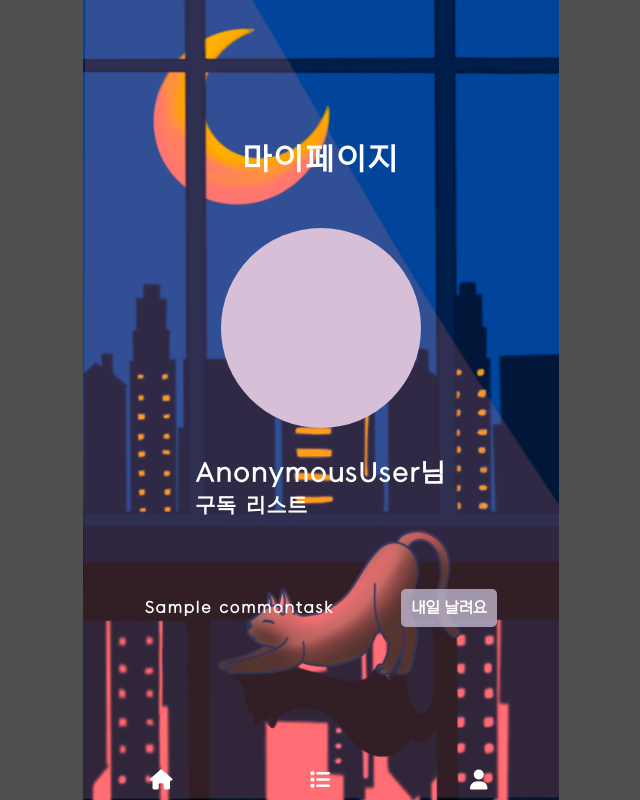
After one commit to Tedhoon/LittleAchievement, a Django app: template LittleAchievement/account/templates/mypage.html in a window 1280 px wide. The commit adds this page. Shown: the whole page, without its empty margins (319-959 px from the left). Run offline with Django 3.2, Linux system fonts and the light colour scheme; the template is opened without the code that fills it: values that come from a table or form of the project are taken from there, others are empty; tables that the repository leaves empty hold one stand-in row (values such as "Sample post"); parts of the project's set-up code (start-up, migrations or seed data) failed here and were passed over; some libraries are stand-ins or nearby versions.

Commit message:
[mdf] 비 로그인시 리스트 들어가는 부분 에러 수정, mypage대략적인 가이드 라인 잡아놓았음

```diff
--- a/LittleAchievement/account/custommiddle.py
+++ b/LittleAchievement/account/custommiddle.py
@@ -12,36 +12,37 @@ class ChangeCheckingMiddleware:
     def __call__(self, request):
 
         active_user = request.user
+        try:
+            if str(active_user) != "AnonymousUser":
 
-        if str(active_user) != "AnonymousUser":
+                temp_date =date.today()
+                # view 호출되기 전
+                # print("뷰가 호출되기전")
 
-            temp_date =date.today()
-            # view 호출되기 전
-            # print("뷰가 호출되기전")
+                if not DayLog.objects.filter(user = active_user, date = temp_date).exists(): #만약에 DayLog가 없다는것은 오늘 처음 접속
 
-            if not DayLog.objects.filter(user = active_user, date = temp_date).exists(): #만약에 DayLog가 없다는것은 오늘 처음 접속
+                    DayLog.objects.create(user = active_user, date = temp_date) #날짜가 바뀌면 오늘의 로그를 만들어주고
 
-                DayLog.objects.create(user = active_user, date = temp_date) #날짜가 바뀌면 오늘의 로그를 만들어주고
+                    task_list = [i.name for i in CommonTask.objects.filter(maker = User.objects.get(username="jang") ).order_by('?')[0:4]] #랜덤으로 섞어서 4개의 공통 mission을 가져온다.
+                    print(task_list)
+                    change_task_list = MyTask.objects.filter(user=active_user) #기존의 TaskList를 들고와서 하루가 지났으니 is_checked를 업데이트 해주도록 하자
+                    for one_task in change_task_list:  #하나하나 돌면서 update를 해주는데
 
-                task_list = [i.name for i in CommonTask.objects.filter(maker = User.objects.get(username="jang") ).order_by('?')[0:4]] #랜덤으로 섞어서 4개의 공통 mission을 가져온다.
-                print(task_list)
-                change_task_list = MyTask.objects.filter(user=active_user) #기존의 TaskList를 들고와서 하루가 지났으니 is_checked를 업데이트 해주도록 하자
-                for one_task in change_task_list:  #하나하나 돌면서 update를 해주는데
+                        #만약 요일이 지났으면 지워줘야한다.
+                        if (date.today()-one_task.created).days >= one_task.task.period:   #날짜간의 차이를 계산해서 만약 기간이 지났ㅇ면 삭제해주도록 하자.
+                            print("요일을 다채웠으므로 삭제됩니다!",one_task)
+                            one_task.delete()
 
-                    #만약 요일이 지났으면 지워줘야한다.
-                    if (date.today()-one_task.created).days >= one_task.task.period:   #날짜간의 차이를 계산해서 만약 기간이 지났ㅇ면 삭제해주도록 하자.
-                        print("요일을 다채웠으므로 삭제됩니다!",one_task)
-                        one_task.delete()
+                        else:
+                            if one_task.task.maker.is_superuser: #만약 작성자가 운영자라면
+                                one_task.task = CommonTask.objects.get(name = task_list.pop()) #random으로 섞은 mission을 하나씩 업데이트 해주고 save
+                            one_task.is_checked = False      #그리고 checked 는 초기화해주자.
+                            one_task.save()
+                            print("변경된 one_task",one_task)
 
-                    else:
-                        if one_task.task.maker.is_superuser: #만약 작성자가 운영자라면
-                            one_task.task = CommonTask.objects.get(name = task_list.pop()) #random으로 섞은 mission을 하나씩 업데이트 해주고 save
-                        one_task.is_checked = False      #그리고 checked 는 초기화해주자.
-                        one_task.save()
-                        print("변경된 one_task",one_task)
-
-                print("=====checking status change complete...!=====")
-
+                    print("=====checking status change complete...!=====")
+        except:
+            pass
         response = self.get_response(request)
 
         # view 호출 된 후
--- /dev/null
+++ b/LittleAchievement/account/static/css/mypage.css
@@ -0,0 +1,69 @@
+
+.bg_img{
+    display:none;
+}
+
+.mypage_title{
+    color:white;
+    font-size:3.0rem;
+    letter-spacing: 3px;
+    margin-top:-5rem;
+    margin-bottom:5rem;
+}
+
+.mypage_circle{
+    background-color: thistle;
+    width:20rem;
+    height:20rem;
+    border-radius: 50%;
+}
+.mypage_username{
+    color:white;
+    font-size:2rem;
+    line-height: 1.5;
+}
+.mypage_username > span{
+    font-weight: 800;
+    font-size:2.5rem;
+    display: block;
+
+}
+.mytask_list{
+    color:White;
+    font-weight: bold;
+    margin-top:3rem;
+    margin-bottom:-3rem;
+      padding:0 3rem;
+
+    width:56.5vh;
+}
+.mytask_compo{
+    margin:1rem 0 ;
+    font-size:1.5rem;
+}
+.mytask_compo_wrap{
+    padding:1rem 2rem;
+    display: flex;
+    justify-content: space-between;
+}
+.mytask_compo_wrap button{
+    border:none;
+    background:none;
+    background-color: #996af0b7;
+    color:white;
+    font-size:1.5rem;
+    font-weight: bold;
+    padding:0 1rem;
+    border-radius: 0.5rem;
+    cursor: pointer;
+}
+.mytask_compo_wrap .diable_btn{
+       background-color: #cfc6e0b7;
+    cursor: default;
+}
+
+@media(max-width:500px){
+    .mytask_list{
+        width: 100%;
+    }
+}
--- /dev/null
+++ b/LittleAchievement/account/templates/mypage.html
@@ -0,0 +1,31 @@
+{%extends 'base.html'%}
+{%load static%}
+{% block extrahead %}
+{% load customfilter %}
+
+<link rel="stylesheet" href="{% static 'css/mypage.css' %}">
+
+{% endblock %}
+
+{%block content%}
+
+<h1 class="mypage_title">마이페이지</h1>
+<div class="mypage_circle">  </div>
+<h4 class="mypage_username"><span>{{request.user}}님</span> 구독 리스트</h4>
+<div class="mytask_list">
+    <form action="{% url 'task_managing' %}" method="post">
+        {%csrf_token%}
+        {%for one_task in all_my_task %}
+        <div class="mytask_compo_wrap">
+            <div class="mytask_compo">{{one_task}}</div>
+            {%if one_task.is_checked|stringformat:"i" == "1" %}
+                <button  class="diable_btn" disabled name="unsubscribe_task" value="{{one_task.id}}">내일 날려요</button>
+            {%else%}
+                <button type="submit" name="unsubscribe_task" value="{{one_task.id}}">날리기🎈</button>
+
+            {%endif%}
+        </div>
+        {%endfor%}
+    </form>
+</div>
+{%endblock%}
--- a/LittleAchievement/account/urls.py
+++ b/LittleAchievement/account/urls.py
@@ -1,11 +1,12 @@
 from django.urls import path
 from django.contrib.auth import views as auth_views
-from .views import signup, LoginView
+from .views import signup, LoginView,mypage
 
 
 urlpatterns = [
     path('signup/', signup, name="signup"),
     path('login/', LoginView.as_view(redirect_authenticated_user=True), name="login"),
     path('logout/', auth_views.LogoutView.as_view(), name="logout"),
+    path('mypage/', mypage, name="mypage"),
 
 ]
--- a/LittleAchievement/basestatic/css/base.css
+++ b/LittleAchievement/basestatic/css/base.css
@@ -74,8 +74,9 @@ body{
     position: absolute;
     z-index: -1;
     height: 100vh;
+
 }
-@media(max-width:400px){
+@media(max-width:500px){
     .back_img{
         object-position: center;
         object-fit: cover;
--- a/LittleAchievement/task/views.py
+++ b/LittleAchievement/task/views.py
@@ -41,6 +41,7 @@ def task_managing(request):
             target_task.delete()
             print("할일이 삭제되었습니다.")
 
+            return redirect('index')
     if request.POST.get('checking_task'):
         checking_task = MyTask.objects.get(id=request.POST.get('checking_task'))
 
--- a/LittleAchievement/templates/base.html
+++ b/LittleAchievement/templates/base.html
@@ -16,7 +16,7 @@
 
 <body>
     <div class="container">
-        <img src="{% static 'images/main.png' %}" alt="" class='back_img'>
+        <img  src="{% static 'images/main.png' %}" alt="" class='back_img'>
 
         {% block content %}
         {% endblock %}
@@ -30,7 +30,7 @@
             <a href="{% url 'tasklist' %}">
                 <div class="bottom_nav_item"> <i class="fas fa-list fa-2x"></i></div>
             </a>
-            <a href="#">
+            <a href="{% url 'mypage' %}">
                 <div class="bottom_nav_item"> <i class="fas fa-user fa-2x"></i></div>
             </a>
         </div>
```
Also changed, not shown: LittleAchievement/account/views.py (+14 -0 lines), LittleAchievement/task/templates/index.html (+0 -13 lines).
